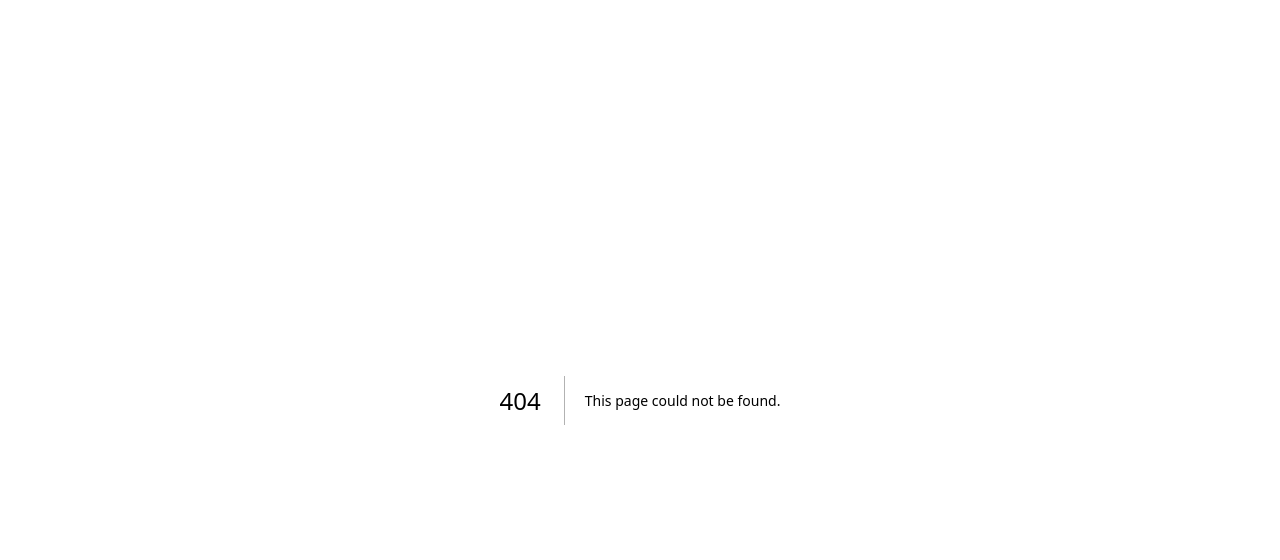
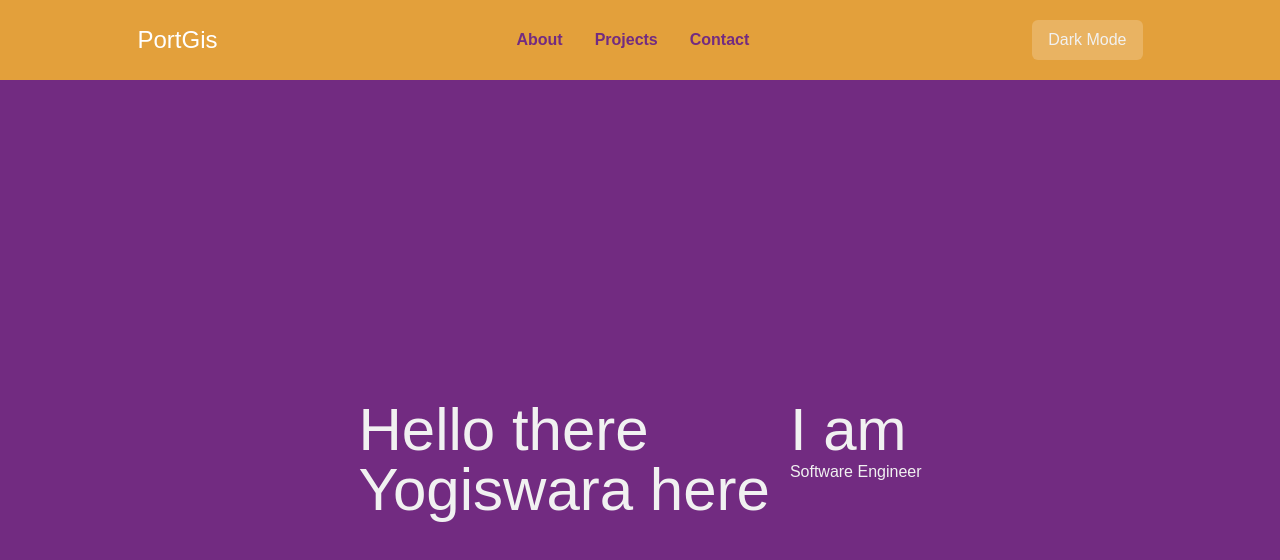
Before and after one commit to yogisyo16/porto-by-yogis-v2, a Next.js app: page /about in a window 1280 px wide. Before the commit this address had no page. Shown: the top 560 px of the page. Built offline with nearby package versions, Linux system fonts and the light colour scheme.

Commit message:
Updated: for next patch version

```diff
--- /dev/null
+++ b/app/about/page.tsx
@@ -0,0 +1,22 @@
+"use client";
+import React from "react";
+import PtHeader from "@/components/PtHeader";
+import PyAbout from "@/components/AboutPage/PyAbout";
+
+export default function About() {
+    return(
+        <>
+            <main className="flex flex-col min-h-screen">
+                <PtHeader
+                    title="PortGis"
+                    subtitle="Yogis"
+                    titleClick="/"
+                    linkAbout="/about"
+                    linkProject="#"
+                    linkContact="#"
+                />
+                <PyAbout />
+            </main>
+        </>
+    )
+}
--- /dev/null
+++ b/app/clientLayout.tsx
@@ -0,0 +1,30 @@
+"use client"; // This component is interactive and runs on the client
+
+import React, { useState, useEffect } from "react";
+import { Providers } from "./providers";
+
+export default function ClientLayout({
+  children,
+}: {
+  children: React.ReactNode;
+}) {
+  const [isMounted, setIsMounted] = useState(false);
+
+  // This effect runs only on the client, after the component mounts
+  useEffect(() => {
+    setIsMounted(true);
+  }, []);
+
+  // Before the client-side app is ready, show a loading screen.
+  // This prevents hydration mismatches and handles theme loading.
+  if (!isMounted) {
+    return (
+        <main className="flex flex-col items-center justify-center min-h-screen bg-white dark:bg-black">
+            <h1 className="text-2xl font-bold text-black dark:text-white">Loading...</h1>
+        </main>
+    );
+  }
+
+  // Once mounted, render the actual app content wrapped in providers
+  return <Providers>{children}</Providers>;
+}
--- a/app/layout.tsx
+++ b/app/layout.tsx
@@ -1,7 +1,7 @@
 import type { Metadata } from "next";
 import { Geist, Geist_Mono } from "next/font/google";
 import "./globals.css";
-import { Providers } from "./providers";
+import ClientLayout from "./clientLayout";
 
 const geistSans = Geist({
   variable: "--font-geist-sans",
@@ -28,7 +28,7 @@ export default function RootLayout({
       <body
         className={`${geistSans.variable} ${geistMono.variable} antialiased`}
       >
-        <Providers>{children}</Providers>
+        <ClientLayout>{children}</ClientLayout>
       </body>
     </html>
   );
--- a/app/page.tsx
+++ b/app/page.tsx
@@ -1,17 +1,20 @@
 "use client";
-import React from "react";
+import React, { useState, useEffect, useCallback } from "react";
 import PtHeader from "@/components/PtHeader";
+import PtBody from "@/components/MainPage/PtBody";
 
-export default function Home() {
+export default function Profile() {
     return(
-        <>
+        <main className="flex flex-col min-h-screen">
             <PtHeader
                 title="PortGis"
                 subtitle="Yogis"
-                linkAbout="#"
+                titleClick="/"
+                linkAbout="/about"
                 linkProject="#"
                 linkContact="#"
             />
-        </>
+            <PtBody />
+        </main>
     )
 }
--- /dev/null
+++ b/components/AboutPage/PyAbout.tsx
@@ -0,0 +1,20 @@
+import React from "react";
+
+export default function PyAbout() {
+    return (
+        <>
+            <section className="flex flex-col justify-center w-full flex-grow pt-[40px]">
+                <div className="flex flex-row justify-center"> {/* Also added justify-center here to center your text */}
+                    <div className="flex flex-col px-[10px]">
+                        <h1 className="text-6xl">Hello there</h1>
+                        <h1 className="text-6xl">Yogiswara here</h1>
+                    </div>
+                    <div className="flex flex-col px-[10px]">
+                        <h1 className="text-6xl">I am</h1>
+                        <h2>Software Engineer</h2>
+                    </div>
+                </div>
+            </section>
+        </>
+    )
+}
--- /dev/null
+++ b/components/MainPage/PtBody.tsx
@@ -0,0 +1,20 @@
+import React from "react";
+
+export default function PtBody() {
+    return (
+        <>
+            {/* Add flex-grow to make this section fill the remaining height */}
+            <section className="flex flex-col justify-center w-full flex-grow pt-[40px]">
+                <div className="flex flex-row justify-center"> {/* Also added justify-center here to center your text */}
+                    <div className="flex flex-col px-[10px]">
+                        <h1 className="text-6xl">Hello there</h1>
+                        <h1 className="text-6xl">Yogiswara here</h1>
+                    </div>
+                    <div className="flex flex-col px-[10px]">
+                        <h1 className="text-6xl">I am</h1>
+                    </div>
+                </div>
+            </section>
+        </>
+    );
+}
--- a/components/PtHeader.tsx
+++ b/components/PtHeader.tsx
@@ -5,6 +5,7 @@ import { motion } from "framer-motion";
 interface PtHeaderProps {
     title?: string;
     subtitle?: string;
+    titleClick?: string;
     image?: string;
     linkAbout?: string;
     linkProject?: string;
@@ -15,7 +16,9 @@ export default function PtHeader(props: PtHeaderProps) {
     return (
         <>
             <nav className="flex justify-around items-center pt-[20px] pb-[20px] bg-secondary-yogis">
-                <h1 className="text-2xl text-[#ffffff] hover:cursor-pointer">{props.title}</h1> {/* This is going to be Logo */}
+                <a href={ props.titleClick }>
+                    <h1 className="text-2xl text-[#ffffff] hover:cursor-pointer">{props.title}</h1> {/* This is going to be Logo */}
+                </a>
                 <div>
                     <motion.button
                         whileHover={{ scale: 1.1 }}
```
Also changed, not shown: components/PtBody.tsx (deleted, +0 -9 lines).
